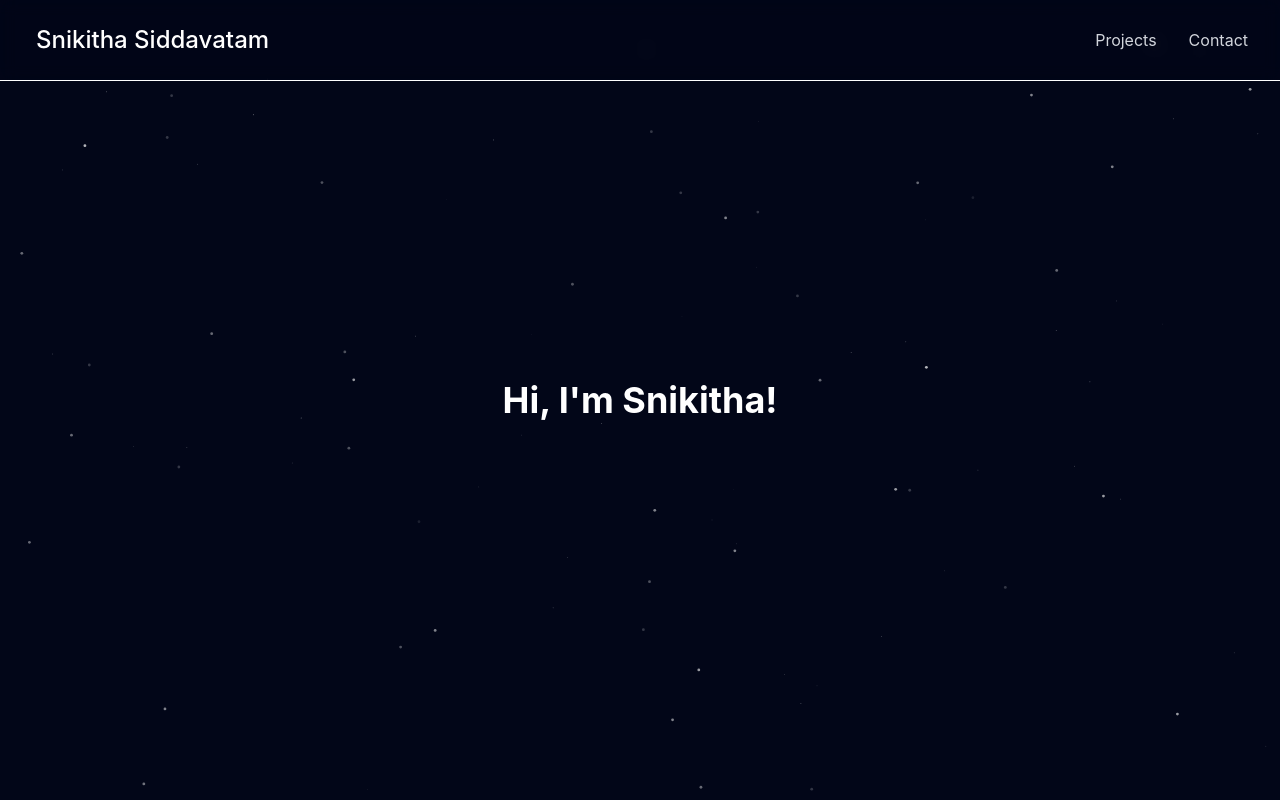
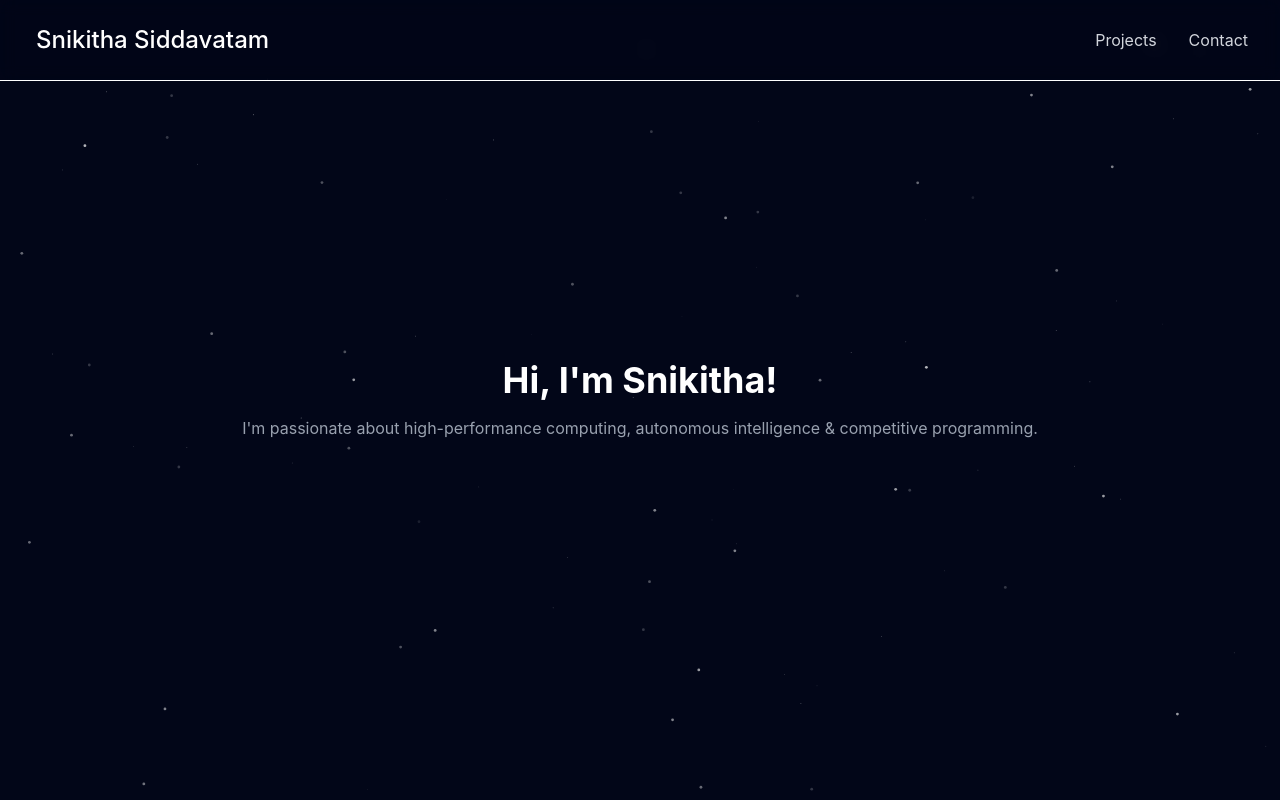
Before and after one commit to snikithasiddavatam/snikithasiddavatam.github.io, a React (Vite) app: page / in a window 1280 px wide. Built offline with nearby package versions, Linux system fonts and the light colour scheme.

Commit message:
more edits

```diff
--- a/src/components/Hero.jsx
+++ b/src/components/Hero.jsx
@@ -1,7 +1,8 @@
 export default function Hero() {
     return (
-        <div className="flex items-center justify-center h-screen">
+        <div className="flex flex-col items-center justify-center h-screen">
             <h1 className="text-4xl font-bold text-white">Hi, I'm Snikitha!</h1>
+            <p className="text-gray-400 mt-4 text-center">I'm passionate about high-performance computing, autonomous intelligence & competitive programming.</p>
         </div>
     )
 }
```
